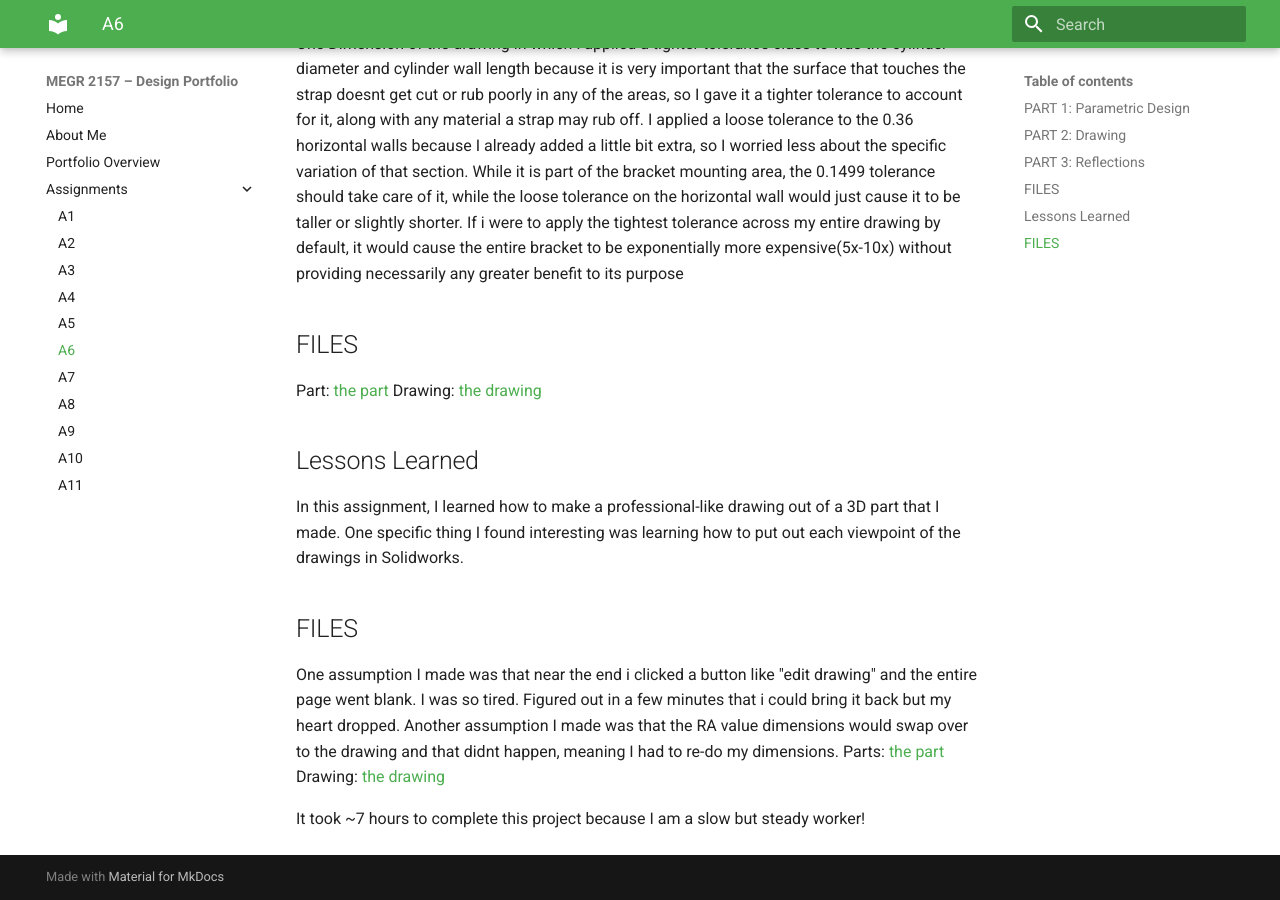
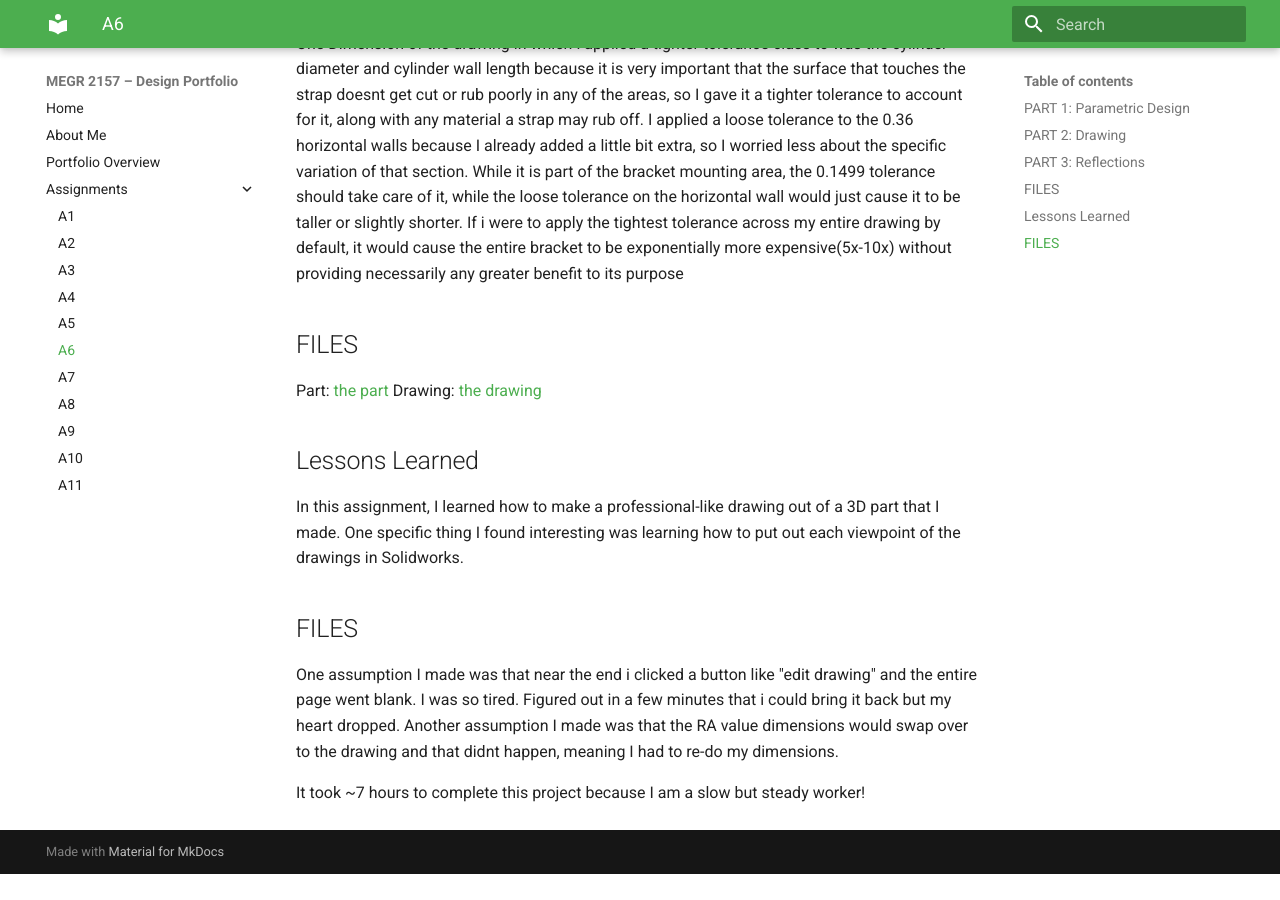
Before and after one commit to dadams78/design-projects-portfolio, an MkDocs documentation site: the page built from docs/assignments/A06/index.md, in a window 1280 px wide and 900 px high, scrolled down 8354 px. Built offline with MkDocs 1.6.1 and Material for MkDocs 9.7.7, drawn with Linux system fonts in a browser that asks for light colours; after the commit the page ends 9228 px from its top, so only the background shows below that.

Commit message:
Update index.md

```diff
--- a/docs/assignments/A06/index.md
+++ b/docs/assignments/A06/index.md
@@ -74,7 +74,5 @@ In this assignment, I learned how to make a professional-like drawing out of a 3
 ## FILES
 
 One assumption I made was that near the end i clicked a button like "edit drawing" and the entire page went blank. I was so tired. Figured out in a few minutes that i could bring it back but my heart dropped. Another assumption I made was that the RA value dimensions would swap over to the drawing and that didnt happen, meaning I had to re-do my dimensions.
-Parts: [the part ](Part6.SLDDRW)
-Drawing: [the drawing](Part6.SLDPRT)
 
 It took ~7 hours to complete this project because I am a slow but steady worker!
```
